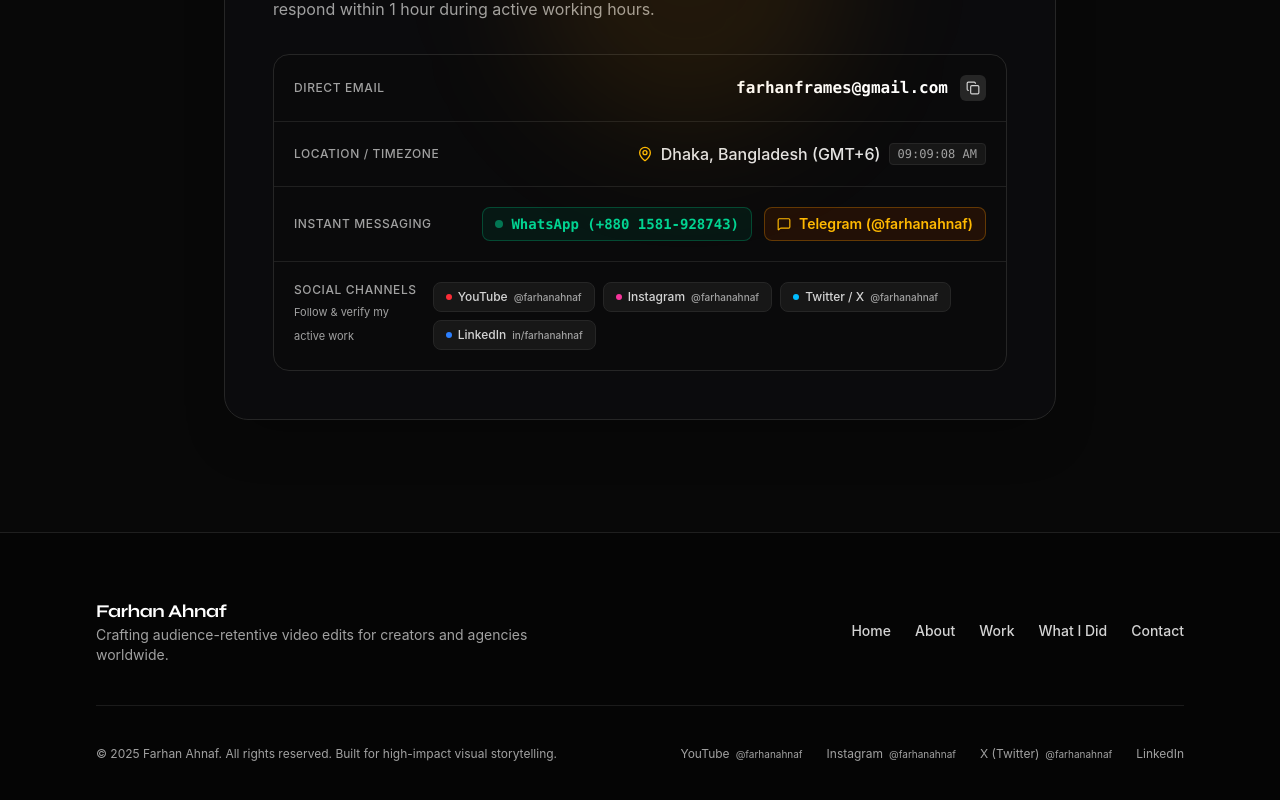
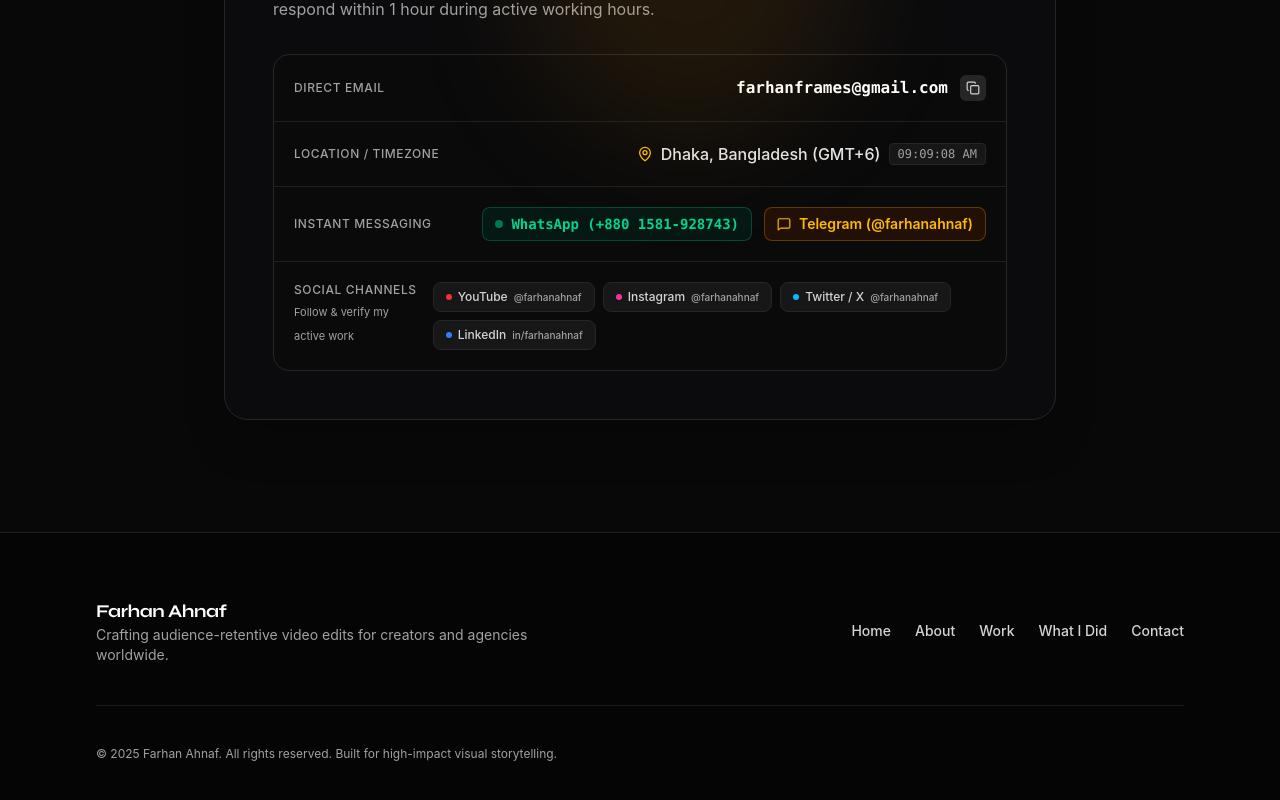
Before and after one commit to asfaq-quresi/FarhanAhnaf, a React (Vite) app: page / in a window 1280 px wide. Shown: the part 5787-6587 px from the top of the page. Built offline with nearby package versions, Linux system fonts and the light colour scheme.

Commit message:
refactor(footer): remove social links from footer
Clean up the footer component by removing redundant social media links to simplify the layout.

```diff
--- a/src/components/Footer.tsx
+++ b/src/components/Footer.tsx
@@ -43,48 +43,6 @@ export const Footer: React.FC = () => {
           <div>
             © 2025 Farhan Ahnaf. All rights reserved. Built for high-impact visual storytelling.
           </div>
-
-          <div className="flex flex-wrap items-center gap-4 sm:gap-6">
-            <a
-              href="https://youtube.com/@farhanahnaf"
-              target="_blank"
-              rel="noopener noreferrer"
-              className="text-neutral-400 hover:text-red-400 transition-colors inline-flex items-center gap-1.5"
-              title="YouTube: @farhanahnaf"
-            >
-              <span>YouTube</span>
-              <span className="text-[10px] text-neutral-400">@farhanahnaf</span>
-            </a>
-            <a
-              href="https://instagram.com/farhanahnaf"
-              target="_blank"
-              rel="noopener noreferrer"
-              className="text-neutral-400 hover:text-pink-400 transition-colors inline-flex items-center gap-1.5"
-              title="Instagram: @farhanahnaf"
-            >
-              <span>Instagram</span>
-              <span className="text-[10px] text-neutral-400">@farhanahnaf</span>
-            </a>
-            <a
-              href="https://x.com/farhanahnaf"
-              target="_blank"
-              rel="noopener noreferrer"
-              className="text-neutral-400 hover:text-sky-400 transition-colors inline-flex items-center gap-1.5"
-              title="Twitter / X: @farhanahnaf"
-            >
-              <span>X (Twitter)</span>
-              <span className="text-[10px] text-neutral-400">@farhanahnaf</span>
-            </a>
-            <a
-              href="https://linkedin.com/in/farhanahnaf"
-              target="_blank"
-              rel="noopener noreferrer"
-              className="text-neutral-400 hover:text-blue-400 transition-colors inline-flex items-center gap-1.5"
-              title="LinkedIn: in/farhanahnaf"
-            >
-              <span>LinkedIn</span>
-            </a>
-          </div>
         </div>
       </div>
     </footer>
```
